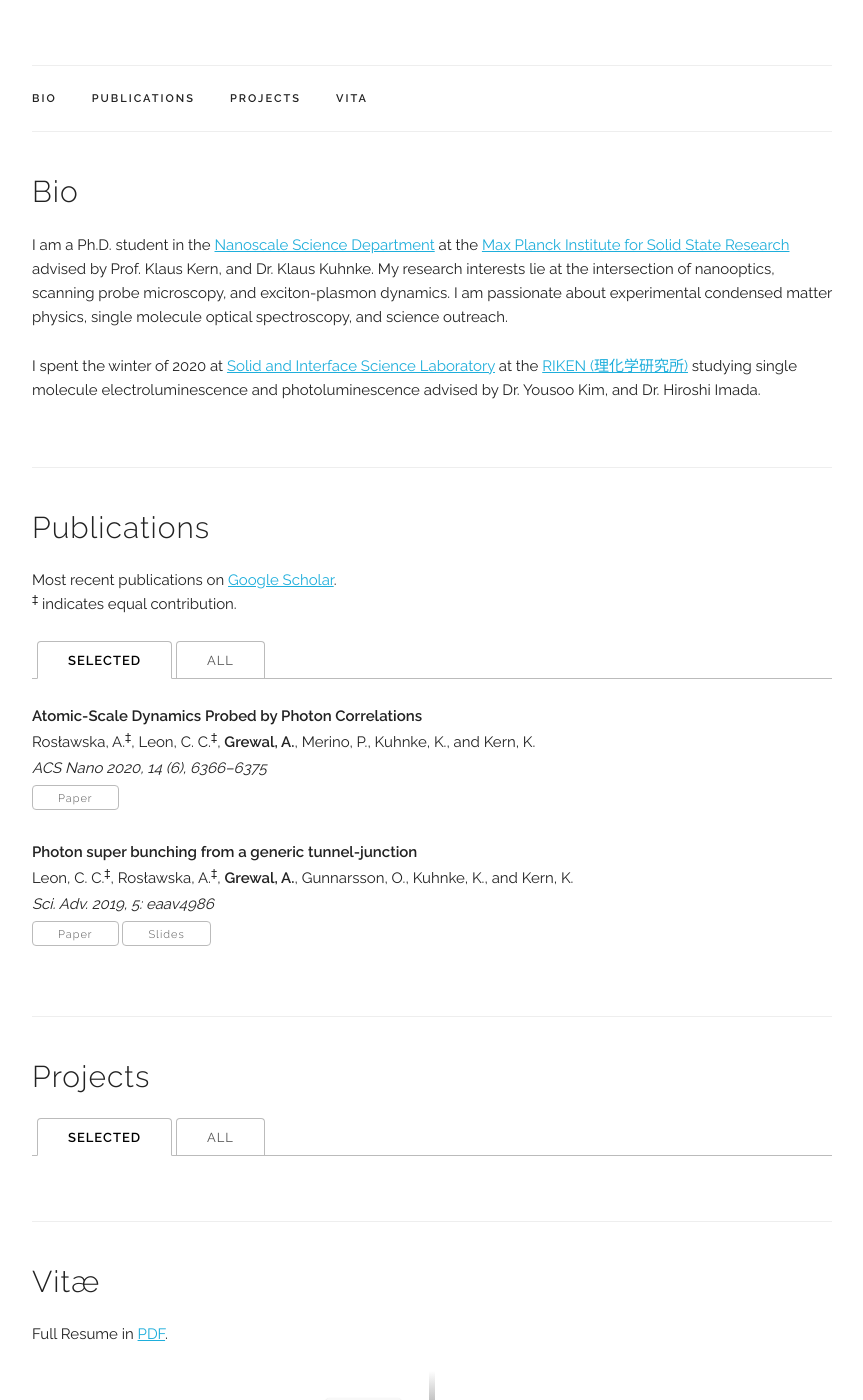
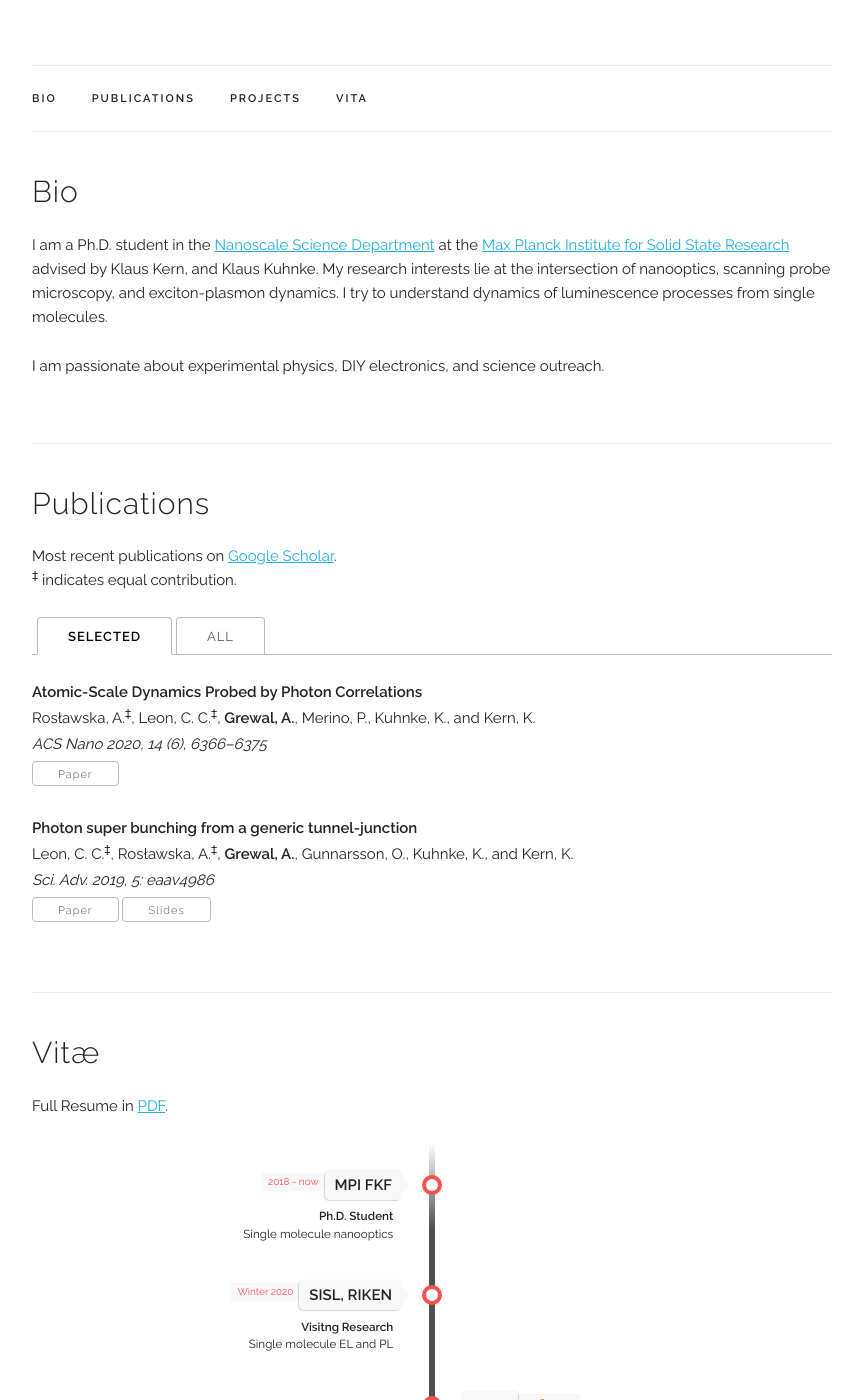
Before and after one commit to abhishekgrewal/abhishekgrewal.github.io, a Jekyll site: the page built from index.html, in a window 1280 px wide and 1400 px high, scrolled down 228 px. Shown: the whole window, without its empty margins (208-1071 px from the left). Built offline with Jekyll 4.4.1, drawn with Linux system fonts in a browser that asks for light colours; some web fonts are replaced.

Commit message:
Update index.html

```diff
--- a/index.html
+++ b/index.html
@@ -6,11 +6,11 @@ title: Personal Webpage
 <div class="docs-section" id="bio">
   <h4>Bio</h4>
   <p>
-  I am a Ph.D. student in the <a href="https://www.fkf.mpg.de/3732/40_Kern">Nanoscale Science Department</a> at the <a href="https://www.fkf.mpg.de/en">Max Planck Institute for Solid State Research</a> advised by Prof. Klaus Kern, and Dr. Klaus Kuhnke.  My research interests lie at the intersection of nanooptics, scanning probe microscopy, and exciton-plasmon dynamics. I am passionate about experimental condensed matter physics, single molecule optical spectroscopy, and science outreach.
+  I am a Ph.D. student in the <a href="https://www.fkf.mpg.de/3732/40_Kern">Nanoscale Science Department</a> at the <a href="https://www.fkf.mpg.de/en">Max Planck Institute for Solid State Research</a> advised by Klaus Kern, and Klaus Kuhnke.  My research interests lie at the intersection of nanooptics, scanning probe microscopy, and exciton-plasmon dynamics. I try to understand dynamics of luminescence processes from single molecules.
   </p>
 
   <p>
-  I spent the winter of 2020 at <a href="http://www2.riken.jp/Kimlab/">Solid and Interface Science Laboratory</a> at the <a href="https://www.riken.jp/en/">RIKEN (理化学研究所)</a> studying single molecule electroluminescence and photoluminescence advised by Dr. Yousoo Kim, and Dr. Hiroshi Imada.
+    I am passionate about experimental physics, DIY electronics, and science outreach.
   </p>
 </div>
 
@@ -94,79 +94,6 @@ title: Personal Webpage
   </div>
 </div>
 
-<!-- ========== PROJECTS ========== -->
-<div class="docs-section" id="projects">
-  <h4>Projects</h4>
-
-  <ul class="tab-nav">
-    <li><div class="button active" data-ref="#projects-selected">Selected</div></li>
-    <li><div class="button" data-ref="#projects-all">All</div></li>
-  </ul>
-
-  <div class="tab-content">
-    <div class="tab-pane active" id="projects-selected">
-      {% assign selected_projects = site.data.projects.projects | where: "selected", "y" %}
-      {% for project in selected_projects %}
-        {% assign index_modulo = forloop.index0 | modulo:3 %}
-        {% if index_modulo == 0 %}
-          <div class="row">
-        {% endif %}
-
-          <div class="four columns">
-            <div class="project-container">
-
-                <div class="project-image-container">
-                  <a href="{{ project.url }}">
-                    <img src="{{ project.thumbnail }}" class="u-max-full-width" />
-                  </a>
-                </div>
-
-                <div class="project-caption">
-                  <b>{{ project.title }}</b> <br/>
-                  {{ project.subtitle }}
-                </div>
-
-            </div>
-          </div>
-
-        {% if index_modulo == 2 %}
-          </div>
-        {% endif %}
-      {% endfor %}
-    </div>
-
-    <div class="tab-pane" id="projects-all">
-      {% for project in site.data.projects.projects %}
-        {% assign index_modulo = forloop.index0 | modulo:3 %}
-        {% if index_modulo == 0 %}
-          <div class="row">
-        {% endif %}
-
-          <div class="four columns">
-            <div class="project-container">
-
-                <div class="project-image-container">
-                  <a href="{{ project.url }}">
-                    <img src="{{ project.thumbnail }}" class="u-max-full-width" />
-                  </a>
-                </div>
-
-                <div class="project-caption">
-                  <b>{{ project.title }}</b> <br/>
-                  {{ project.subtitle }}
-                </div>
-
-            </div>
-          </div>
-
-        {% if index_modulo == 2 %}
-          </div>
-        {% endif %}
-      {% endfor %}
-    </div>
-  </div>
-
-</div>
 
 <!-- ========== RESUME ========== -->
 <div class="docs-section" id="resume">
```
